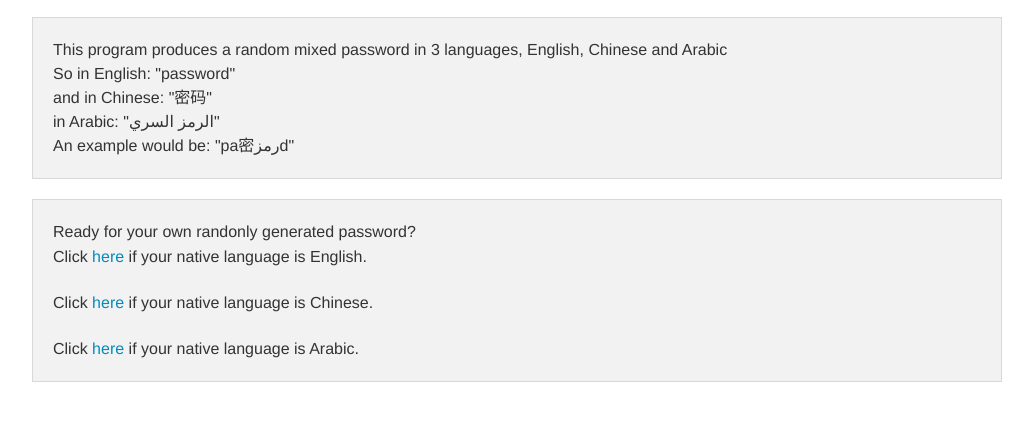
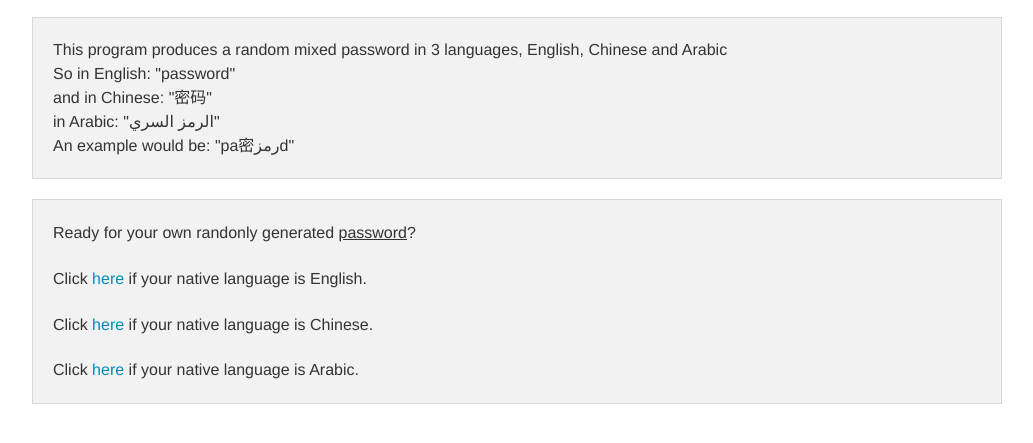
Before and after one commit to varHarry/one, a plain HTML site: page password-generator.html in a window 1280 px wide. Shown: the part 203-646 px from the top of the page, without its empty margins (123-1156 px from the left). Drawn offline with Linux system fonts and the light colour scheme.

Commit message:
change span to p tags

```diff
--- a/password-generator.html
+++ b/password-generator.html
@@ -42,7 +42,7 @@
   <div class="row">
     <div class="large-12 columns">
       <div class="panel">
-        <span>Ready for your own randonly generated password?</span>
+        <p>Ready for your own randonly generated <u>password</u>?</p>
         <p class="pw-english" data-id="english">Click <a href="#">here</a> if your native language is English.</p>
         <p class="pw-chinese" data-id="chinese">Click <a href="#">here</a> if your native language is Chinese.</p>
         <p class="pw-arabic" data-id="arabic">Click <a href="#">here</a> if your native language is Arabic.</p>
```
